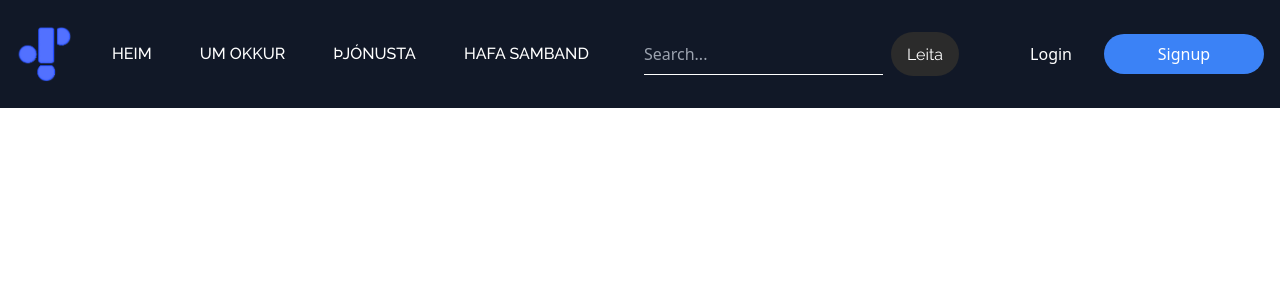
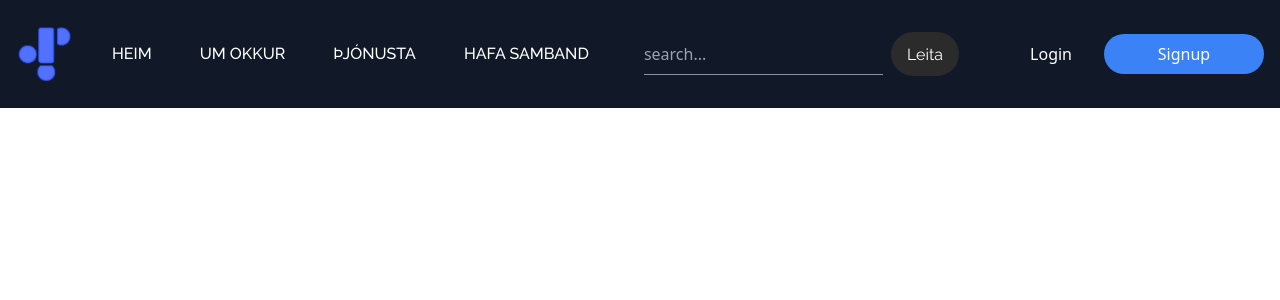
Before and after one commit to tilkynntu-is/tilkynntu-project, a Django app: page / in a window 1280 px wide. Shown: the top 300 px of the page. Run offline with Django 5.2, Linux system fonts and the light colour scheme; style sheets or scripts are compiled from the project's sources; some web fonts are replaced.

Commit message:
changed css

```diff
--- a/Project/Backend/static/css/styles.css
+++ b/Project/Backend/static/css/styles.css
@@ -84,7 +84,7 @@
   width: 80%;
   padding: 0.5em 0.5em 0.5em 0; /* Adjust padding to only give space on the left */
   border: none; /* Remove all borders */
-  border-bottom: 1px solid #ffffff; /* Add a bottom border */
+  border-bottom: 1px solid #8f90a6; /* Add a bottom border */
   background: transparent;
   transition: border-color 0.1s;
 }
--- a/Project/Backend/templates/header.html
+++ b/Project/Backend/templates/header.html
@@ -27,7 +27,7 @@
     </div>
 
     <form action="" class="search-bar">
-      <input type="search" name="search" pattern=".*\S.*" required placeholder="Search...">
+      <input type="search" name="search" pattern=".*\S.*" required placeholder="search...">
       <button class="search-btn" type="submit">
         <span class="span-search">Leita</span>
       </button>
```
